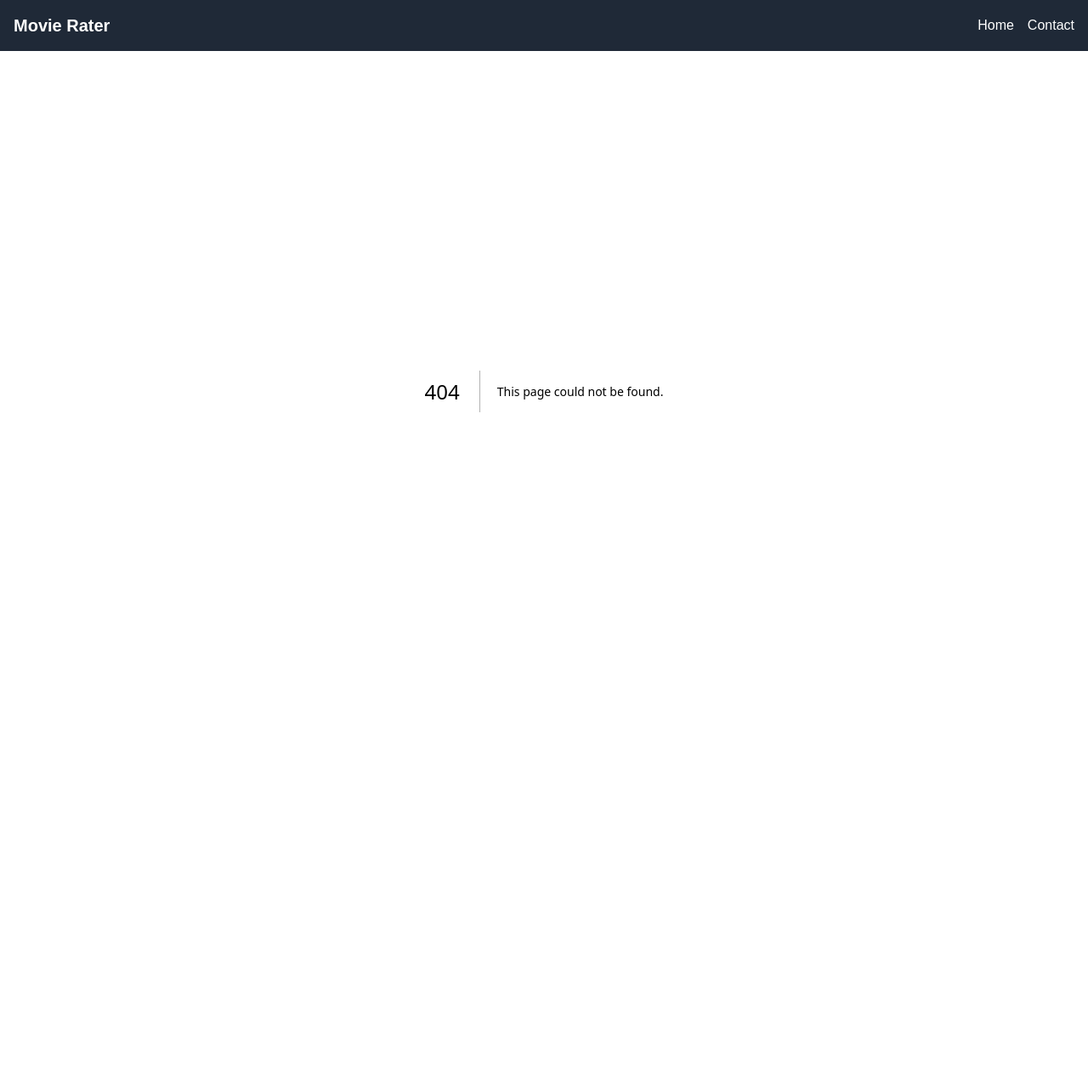
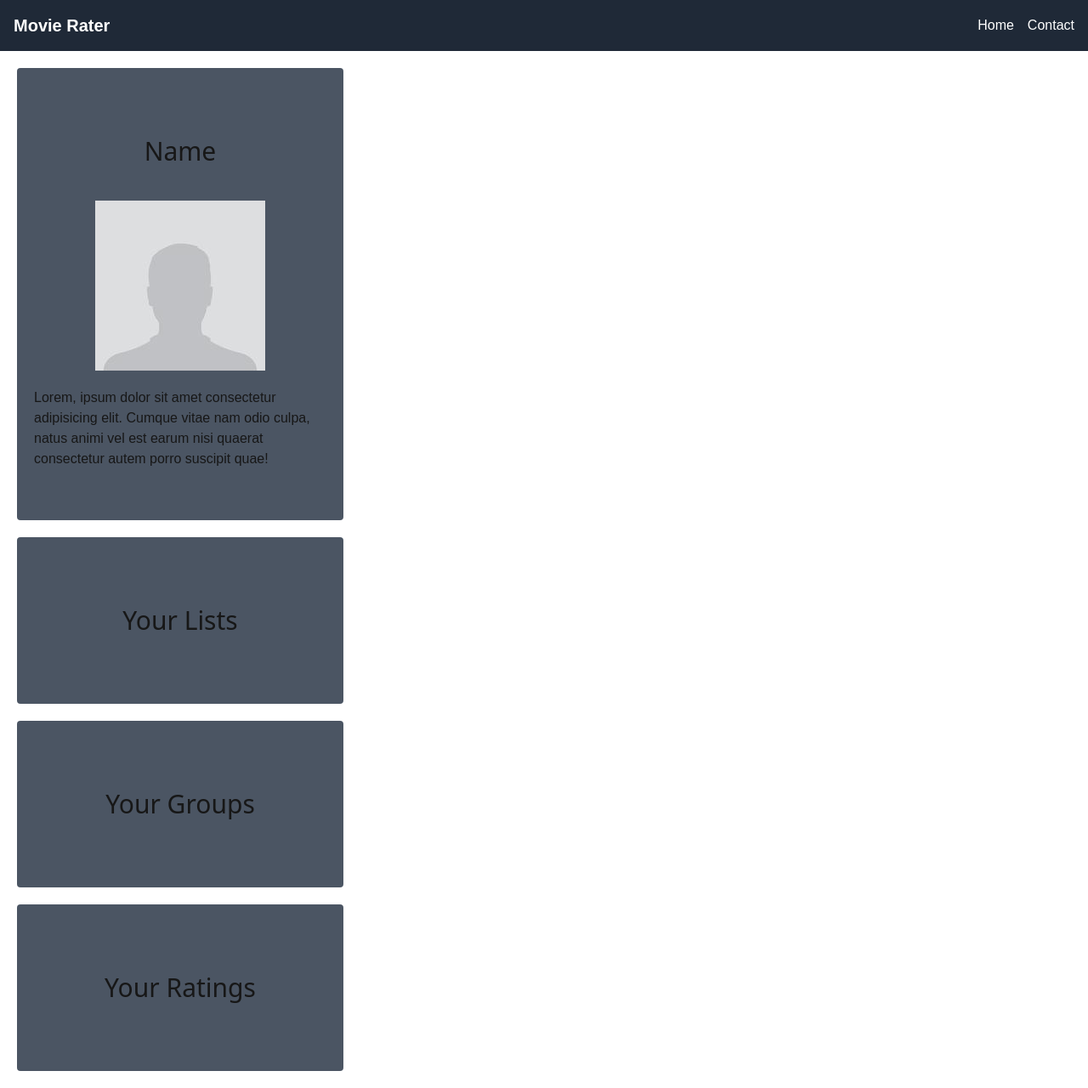
Before and after one commit to Jdhwang98/movie-rater, a Next.js app: page /profile in a window 1280 px wide. Before the commit this address had no page. Shown: the whole page at 85% size. Before the commit the page ends 860 px from the top, so only its background shows below. Built offline with nearby package versions, Linux system fonts and the light colour scheme.

Commit message:
added static profile

```diff
--- /dev/null
+++ b/src/app/profile/page.tsx
@@ -0,0 +1,34 @@
+import React from 'react'
+
+const profile = () => {
+  return (
+    <div className='grid-flow-col-dense grid-cols-2'>
+        <div className='bg-gray-600 flex-nowrap max-w-96 rounded m-5 justify-items-center py-10'>
+        <h1 className='text-3xl py-10 px-5 font-sans center' >Name</h1>
+        <img src="avatar_image.jpg" alt="yo" />
+        <p className='p-5'>Lorem, ipsum dolor sit amet consectetur adipisicing elit. Cumque vitae nam odio culpa, natus animi vel est earum nisi quaerat consectetur autem porro suscipit quae!</p>
+        </div>
+        <ul>
+            <li>
+            <div className='bg-gray-600 flex-nowrap max-w-96 rounded m-5 justify-items-center py-10'>
+            <h1 className='text-3xl py-10 px-5 font-sans center' >Your Lists</h1>
+            </div>
+            </li>
+
+            <li>
+            <div className='bg-gray-600 flex-nowrap max-w-96 rounded m-5 justify-items-center py-10'>
+
+            <h1 className='text-3xl py-10 px-5 font-sans center' >Your Groups</h1>
+            </div>
+            </li>
+
+            <li>
+            <div className='bg-gray-600 flex-nowrap max-w-96 rounded m-5 justify-items-center py-10'>
+            <h1 className='text-3xl py-10 px-5 font-sans center' >Your Ratings</h1>
+            </div></li>
+        </ul>
+    </div>
+  )
+}
+
+export default profile
```
Also changed, not shown: public/avatar_image.jpg (added).
